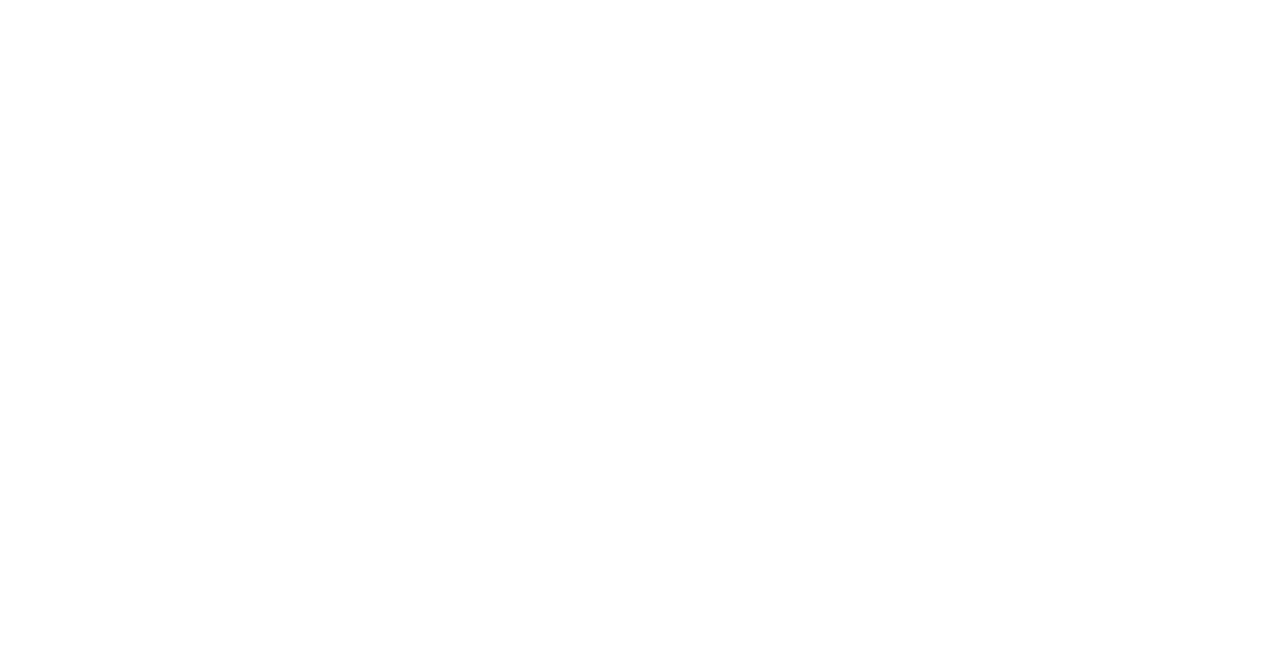
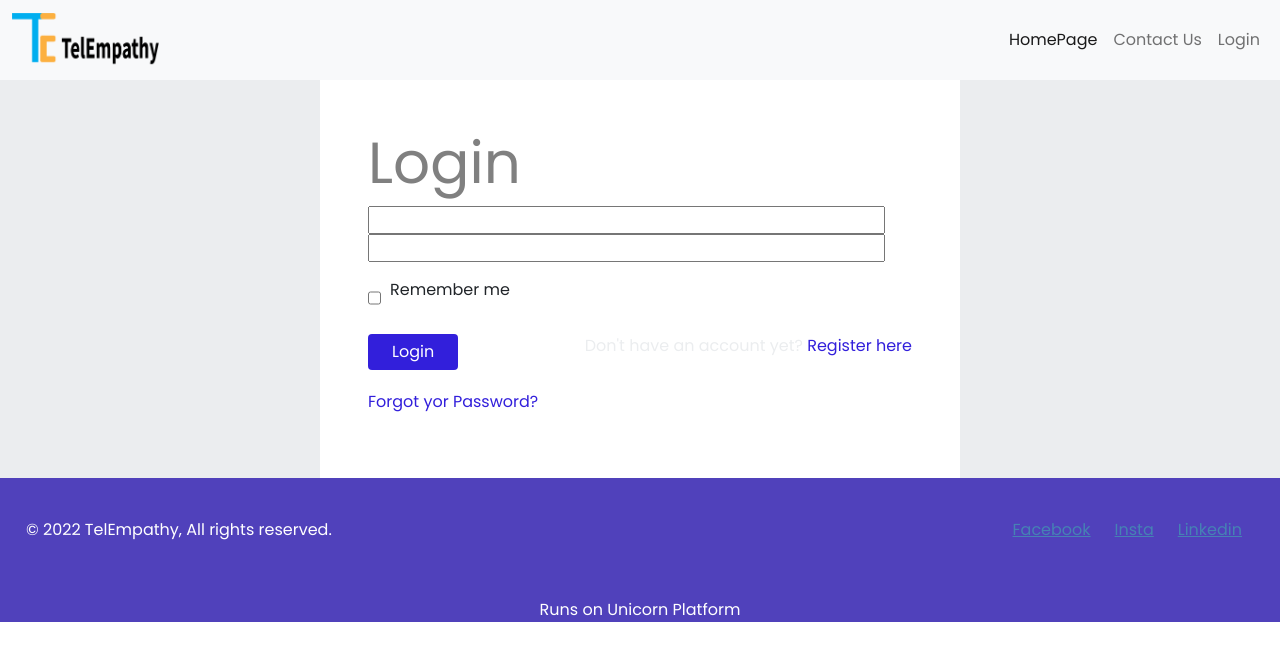
Before and after one commit to aniket7515/TelEmpathy_Internship_work, a React (Create React App) app: page /login in a window 1280 px wide. Before the commit this address had no page. Shown: the top 660 px of the page. Built offline with nearby package versions, Linux system fonts and the light colour scheme.

Commit message:
Created Login page

```diff
--- a/src/App.js
+++ b/src/App.js
@@ -3,6 +3,7 @@
 import {BrowserRouter,Routes,Route} from 'react-router-dom'
 import HomePage from './Pages/HomePage';
 import ContactPage from './Pages/ContactPage';
+import LoginPage from './Pages/LoginPage';
 
 function App() {
   return (
@@ -12,6 +13,7 @@
          <Routes>
            <Route path="/" exact  element={<HomePage/>}/>
            <Route path="/contact" exact  element={<ContactPage/>}/>
+           <Route path="/login" exact  element={<LoginPage/>}/>
 
          </Routes>
 
--- /dev/null
+++ b/src/Pages/LoginPage.jsx
@@ -0,0 +1,18 @@
+import React from 'react'
+import Footer from '../components/Footer'
+import LoginForm from '../components/LoginForm'
+import Navbar from '../components/Navbar'
+
+const LoginPage = () => {
+  return (
+    <div>
+        <Navbar/>
+
+        <LoginForm/>
+
+        <Footer/>
+    </div>
+  )
+}
+
+export default LoginPage
--- /dev/null
+++ b/src/components/LoginForm.css
@@ -0,0 +1,58 @@
+.login{
+    text-align: center;
+    background-color: #ebedef;
+    display: flex;
+    justify-content: center;
+    align-items: center;
+    text-align: center;
+}
+.login-box{
+    padding: 3rem;
+    /* padding-bottom:0; */
+    width: 50%;
+    background-color: #fff;
+
+
+
+
+}
+.login-content{
+    text-align: left;
+
+}
+.login-content h1{
+    color: gray;
+}
+.input .input-field{
+    width: 95%;
+}
+
+.checkin{
+    display: flex;
+
+
+}
+.checkin p{
+    padding: 0 9px;
+}
+
+.reg{
+    display: flex;
+    justify-content: space-between;
+
+}
+
+.reg .loginbutton button{
+    background-color: #321FDB;
+    padding: 6px 24px;
+    color: white;
+    border-radius: 4px;
+    border: none;
+}
+
+.register p{
+    color:#EBEDEF ;
+}
+.register span{
+    color: #321FDb;
+}
--- /dev/null
+++ b/src/components/LoginForm.jsx
@@ -0,0 +1,40 @@
+import React from 'react'
+import './LoginForm.css'
+
+const LoginForm = () => {
+  return (
+    <div>
+        <div className="login">
+            <div className="login-box">
+                <div className="login-content">
+                    <h1>Login</h1>
+                    <div className="input">
+                       {/* <i className="fa fa-user icon"></i> */}
+                       <input className="input-field" type="text" placeholder="Email" name="email"/>
+                    </div>
+                    <div className="input">
+                        {/* <i className="fa fa-key icon"></i> */}
+                        <input className="input-field" type="password" placeholder="Password" name="psw"/>
+                    </div>
+                    <div className="checkin my-3">
+                        <input type="checkbox"  />
+                        <p>Remember me</p>
+
+                    </div>
+                    <div className="reg">
+                        <div className="loginbutton">
+                            <button>Login</button>
+                        </div>
+                        <div className="register">
+                            <p>Don't have an account yet? <span>Register here</span> </p>
+                        </div>
+                    </div>
+                    <p className="my-3" style={{color: "#321FDB"}}>Forgot yor Password?</p>
+                </div>
+            </div>
+        </div>
+    </div>
+  )
+}
+
+export default LoginForm
--- a/src/components/Navbar.jsx
+++ b/src/components/Navbar.jsx
@@ -21,7 +21,7 @@
           <Link to="/contact" className="nav-link" href="#">Contact Us</Link>
         </li>
         <li className="nav-item">
-          <a className="nav-link" href="#">Login</a>
+          <Link to="/login" className="nav-link" href="#">Login</Link>
         </li>
 
 
--- a/src/components/NewsLetter.css
+++ b/src/components/NewsLetter.css
@@ -30,7 +30,7 @@
 
     /* display: flex; */
 }
-.input{
+.sub .input{
     padding: 14px 102px;
     border-radius: 3px;
     border: 1.5px solid white;
```
